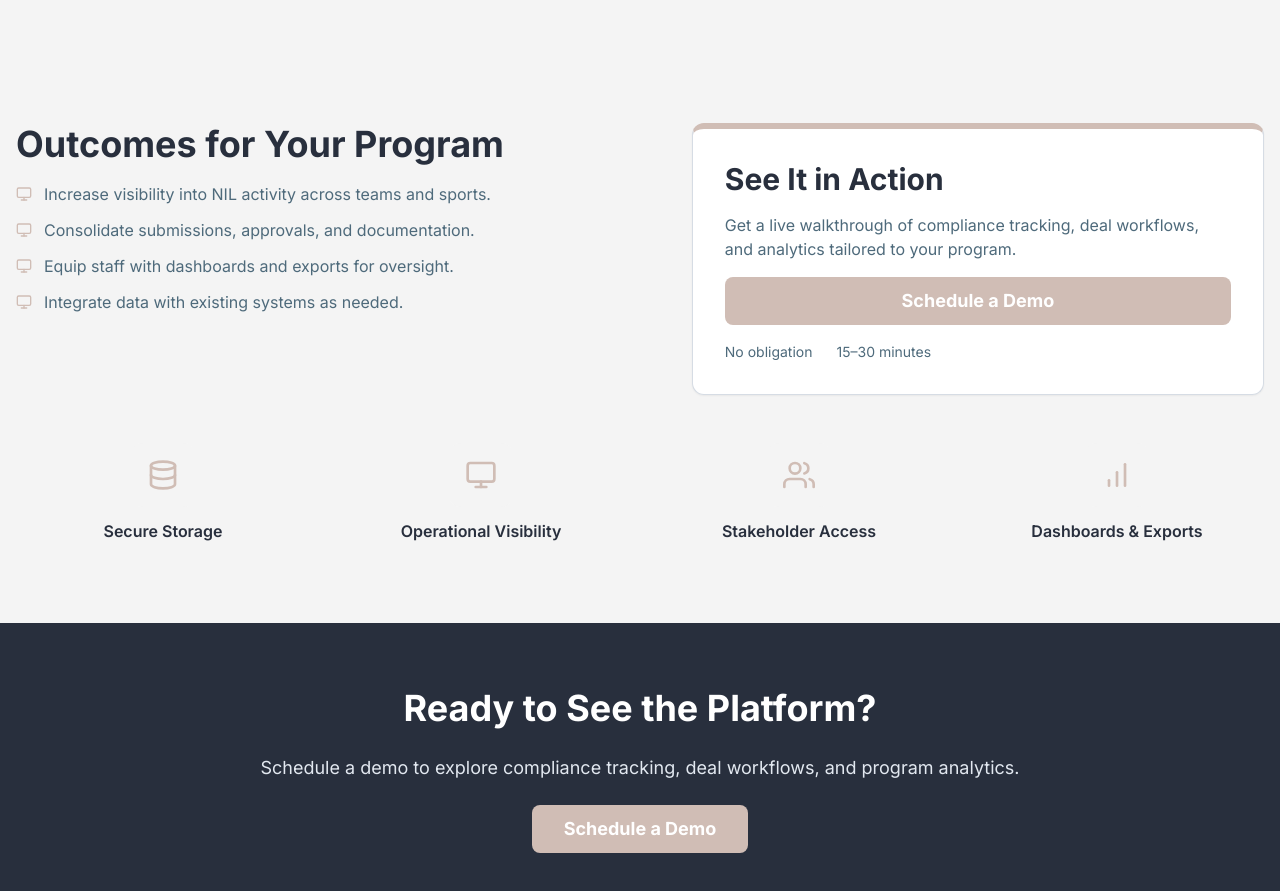
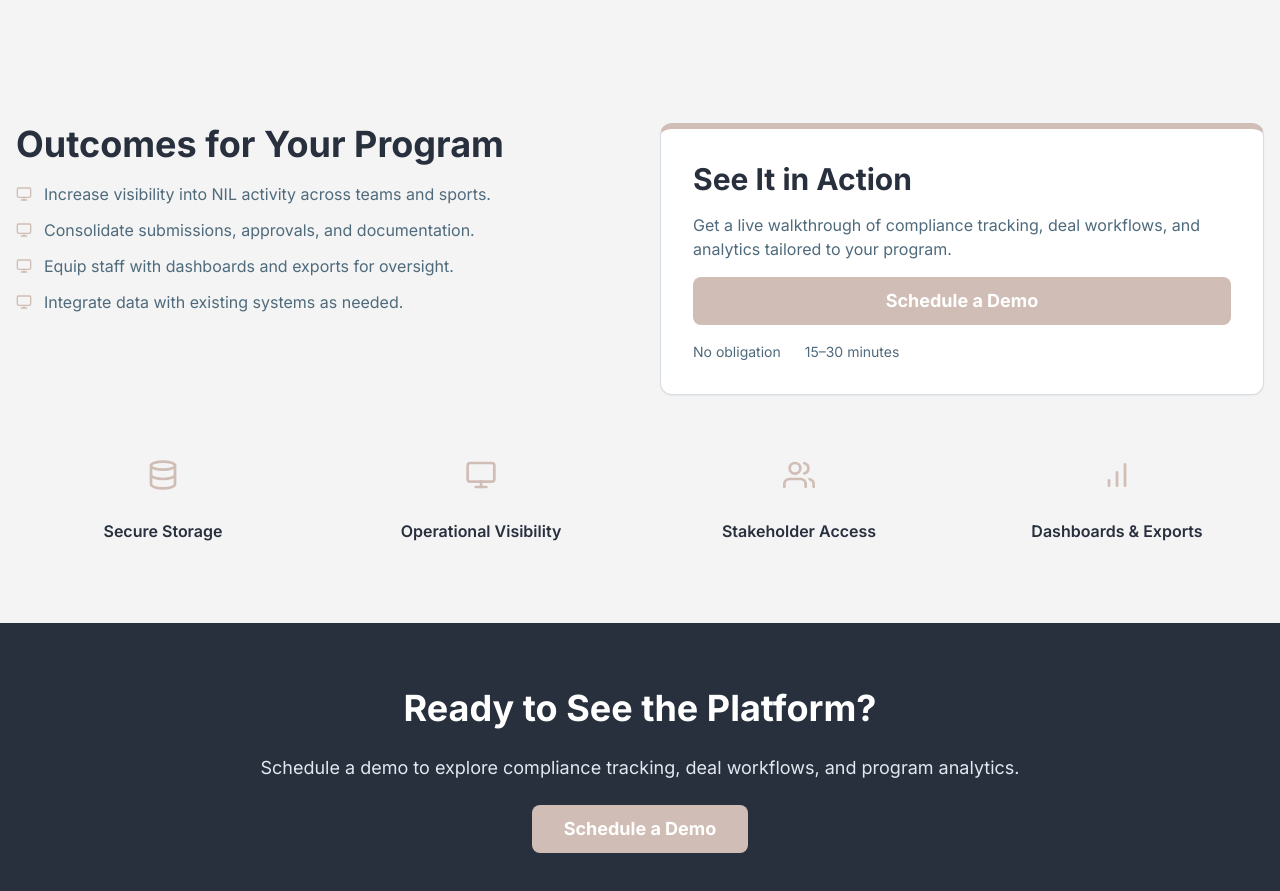
Before and after one commit to justinw2211/fairplay-nil, a React (Vite) app in the folder frontend/: page /universities in a window 1280 px wide. Shown: the part 1200-2091 px from the top of the page. Built offline with nearby package versions, Linux system fonts and the light colour scheme; no server answers.

Commit message:
feat(universities): align columns to equal height; ensure callout fills column and CTA spans width

```diff
--- a/frontend/src/pages/Universities.jsx
+++ b/frontend/src/pages/Universities.jsx
@@ -135,7 +135,7 @@ const Universities = () => {
       {/* Outcomes */}
       <Container maxW="7xl" py={20}>
          <VStack spacing={12} align="stretch">
-           <Grid templateColumns={{ base: '1fr', lg: '1fr 0.9fr' }} gap={10} alignItems="start">
+           <Grid templateColumns={{ base: '1fr', lg: '1fr 1fr' }} gap={10} alignItems="stretch">
              <VStack align="start" spacing={4}>
                <Heading as="h2" size="xl" color="brand.textPrimary">
                  Outcomes for Your Program
@@ -167,8 +167,10 @@ const Universities = () => {
                borderRadius="xl"
                boxShadow="sm"
                p={{ base: 6, md: 8 }}
+               display="flex"
+               h="100%"
              >
-               <VStack align="start" spacing={4}>
+               <VStack align="start" spacing={4} w="full">
                  <Heading id="see-it-in-action" as="h3" size="lg" color="brand.textPrimary">
                    See It in Action
                  </Heading>
```
